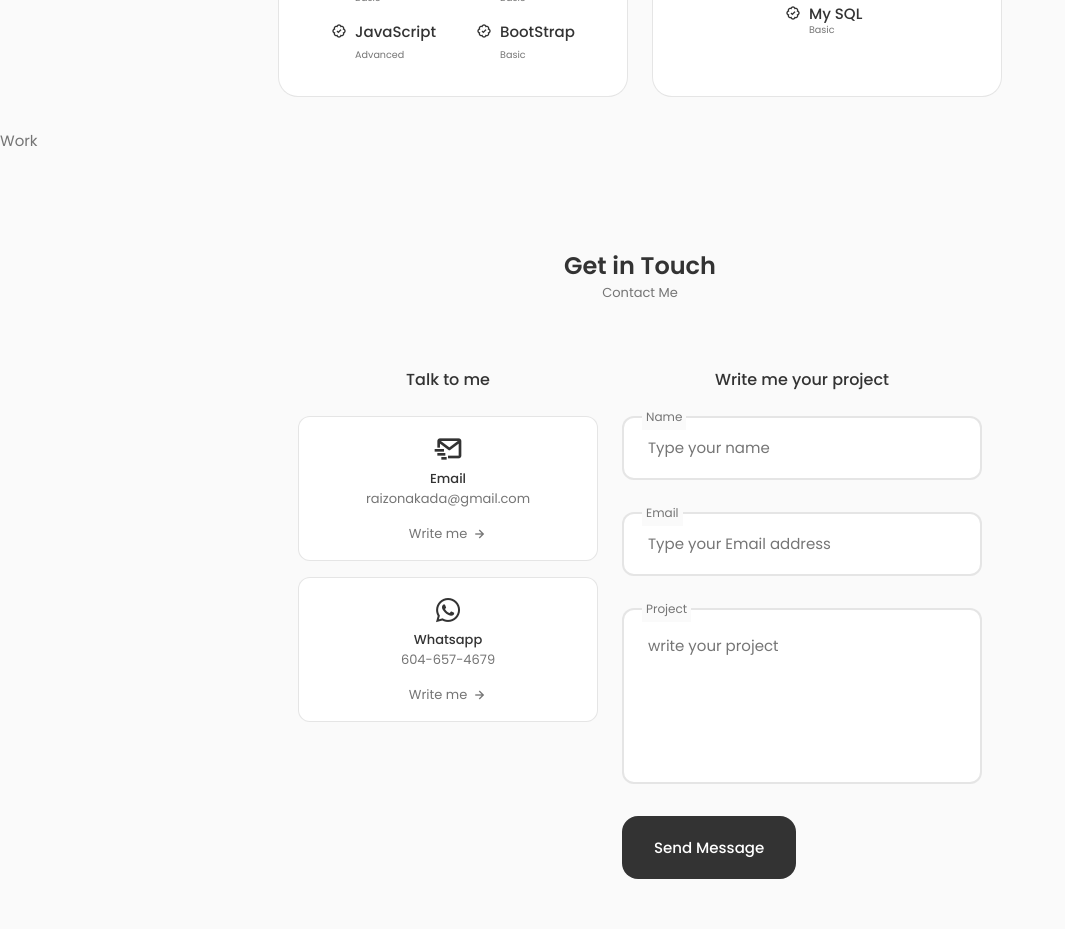
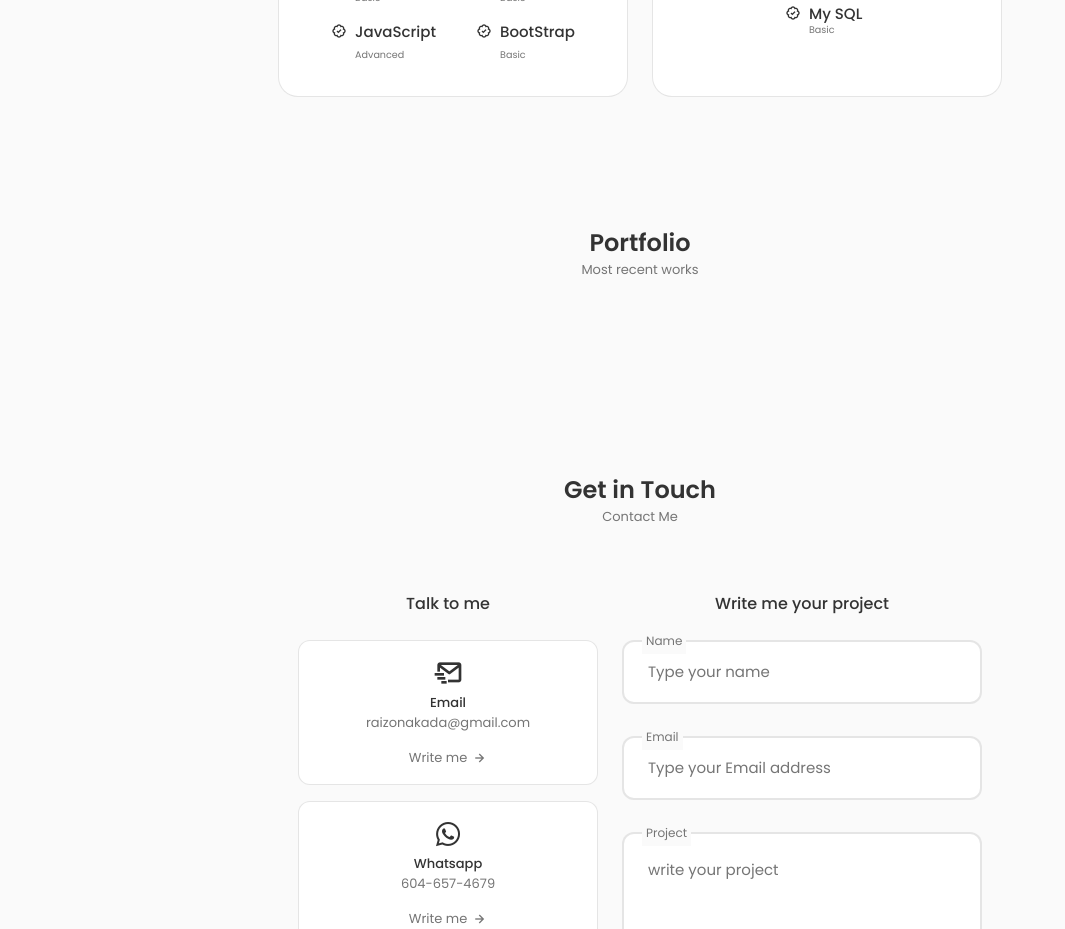
Before and after one commit to Raizo-n/Portfoilo, a React (Create React App) app: page / in a window 1280 px wide. Shown: the part 1640-2569 px from the top of the page, without its empty margins (0-1065 px from the left). Built offline with nearby package versions, Linux system fonts and the light colour scheme.

Commit message:
add: layout

```diff
--- a/src/components/work/Work.jsx
+++ b/src/components/work/Work.jsx
@@ -2,7 +2,12 @@ import React from "react";
 import "./work.scss";
 
 const Work = () => {
-  return <div>Work</div>;
+  return (
+    <section className="work section" id="portfolio">
+      <h2 className="section_title">Portfolio</h2>
+      <span className="section_subtitle">Most recent works</span>
+    </section>
+  );
 };
 
 export default Work;
```
